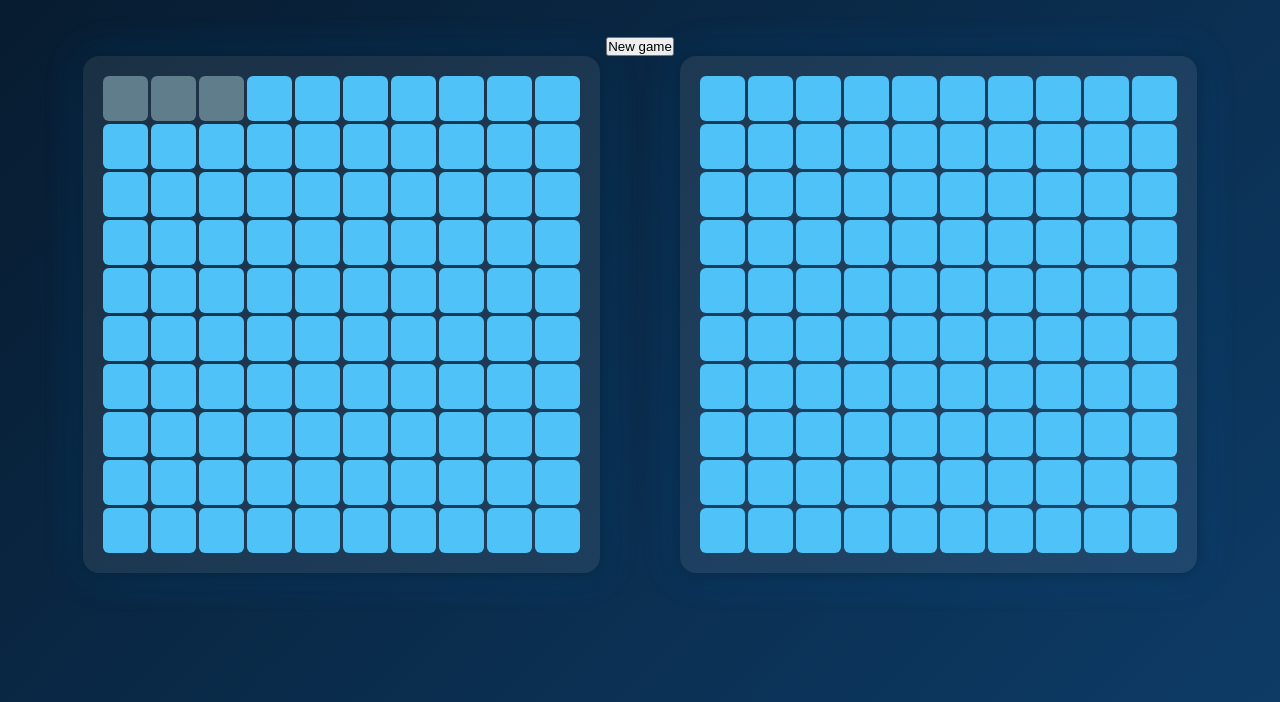
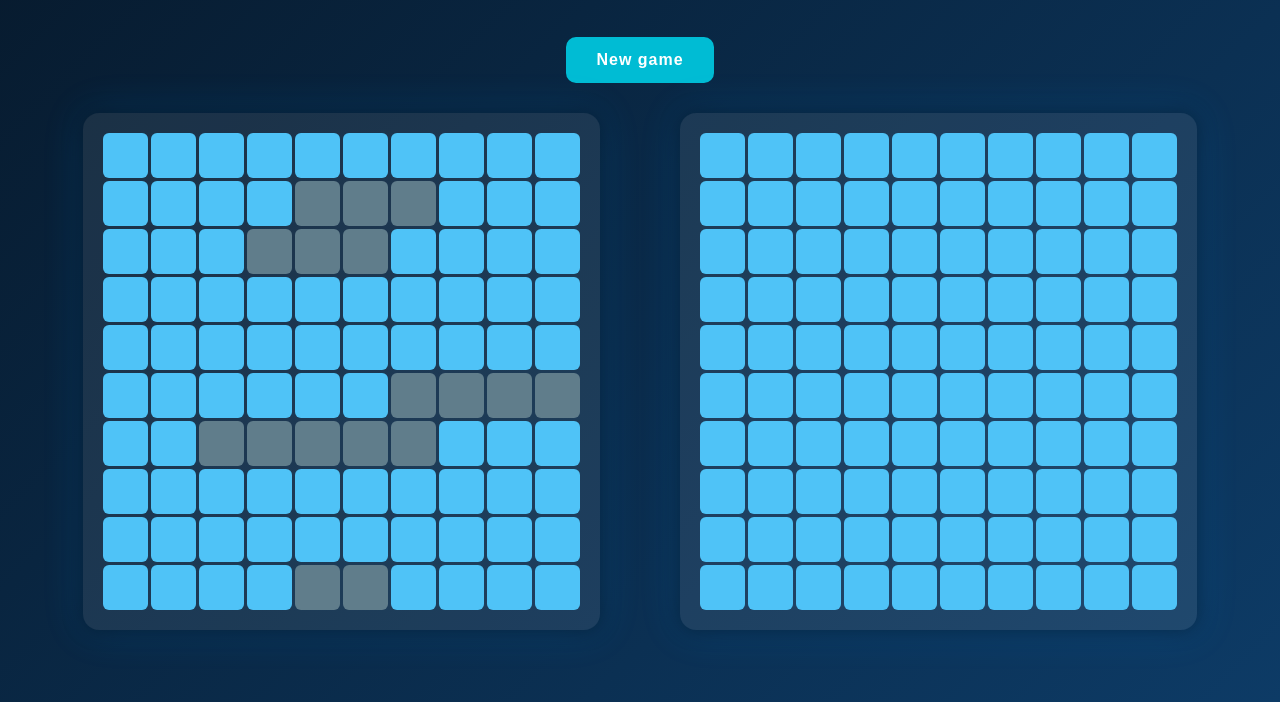
Before and after one commit to PawelBelczyk/battleship, a website with bundled scripts: page index.html in a window 1280 px wide. Shown: the part 98-800 px from the top of the page. Built offline with nearby package versions, Linux system fonts and the light colour scheme.

Commit message:
placeFleet()

```diff
--- a/src/game.js
+++ b/src/game.js
@@ -9,26 +9,43 @@ const player = new Player("human");
 const computer = new Player("computer");
 
 
+function placeRandomShip(gameboard, length) {
+  let placed = false;
+
+  while (!placed) {
+    const row = Math.floor(Math.random() * 10);
+    const col = Math.floor(Math.random() * (11 - length));
+
+    const coordinates = [];
+
+    for (let i = 0; i < length; i++) {
+      coordinates.push([row, col + i]);
+    }
+
+    const overlaps = gameboard.ships.some((placedShip) =>
+      placedShip.coordinates.some(([r, c]) =>
+        coordinates.some(([newR, newC]) => r === newR && c === newC)
+      )
+    );
+
+    if (!overlaps) {
+      gameboard.placeShip(new Ship(length), coordinates);
+      placed = true;
+    }
+  }
+}
+
+function placeFleet(gameboard) {
+  const ships = [5, 4, 3, 3, 2];
+
+  ships.forEach((length) => {
+    placeRandomShip(gameboard, length);
+  });
+}
 
 
-// trwałe rozmieszczenie statków na planszy
-player.gameboard.placeShip(
-  new Ship(3),
-  [
-    [0, 0],
-    [0, 1],
-    [0, 2],
-  ]
-);
-
-computer.gameboard.placeShip(
-  new Ship(3),
-  [
-    [5, 5],
-    [5, 6],
-    [5, 7],
-  ]
-);
+ placeFleet(player.gameboard);
+placeFleet(computer.gameboard);
 
 
 
--- a/style.css
+++ b/style.css
@@ -102,3 +102,32 @@ h1 {
   }
 
 }
+
+
+#new-game {
+  margin-bottom: 30px;
+  padding: 14px 30px;
+
+  font-size: 1rem;
+  font-weight: bold;
+  letter-spacing: 1px;
+
+  border: none;
+  border-radius: 10px;
+
+  cursor: pointer;
+
+  background: #00bcd4;
+  color: white;
+
+  transition: 0.2s;
+}
+
+#new-game:hover {
+  background: #26c6da;
+  transform: translateY(-2px);
+}
+
+#new-game:active {
+  transform: translateY(0);
+}
```
